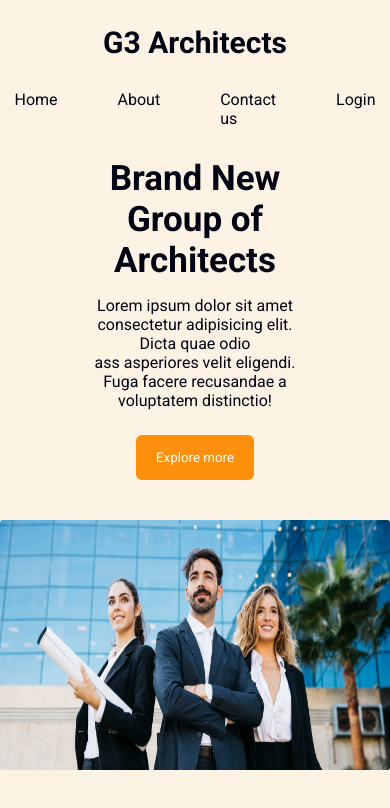
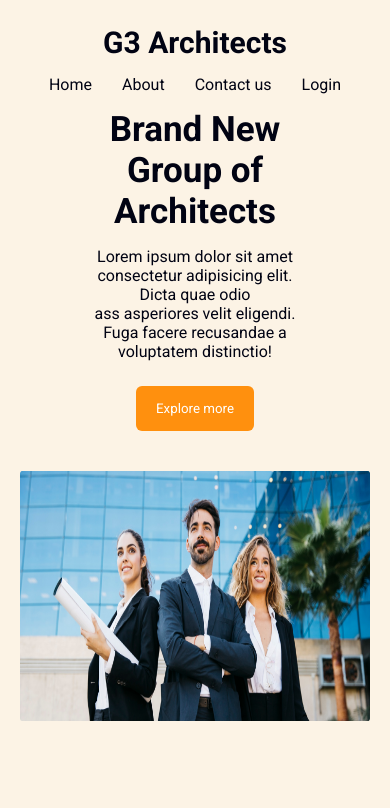
Before and after one commit to Sajjad4829/responsive-landing-page, a plain HTML site: page index.html in a window 390 px wide. Drawn offline with Linux system fonts and the light colour scheme.

Commit message:
css change

```diff
--- a/index.css
+++ b/index.css
@@ -83,10 +83,13 @@
                 margin: auto;
             }
             .header-image {
-                max-width: 400px;
+                max-width: 350px;
                 max-height: 250px;
             }
             .item a:hover {
                 color: #FF900E;
             }
+            .item {
+                padding: 15px;
+            }
         }
```
